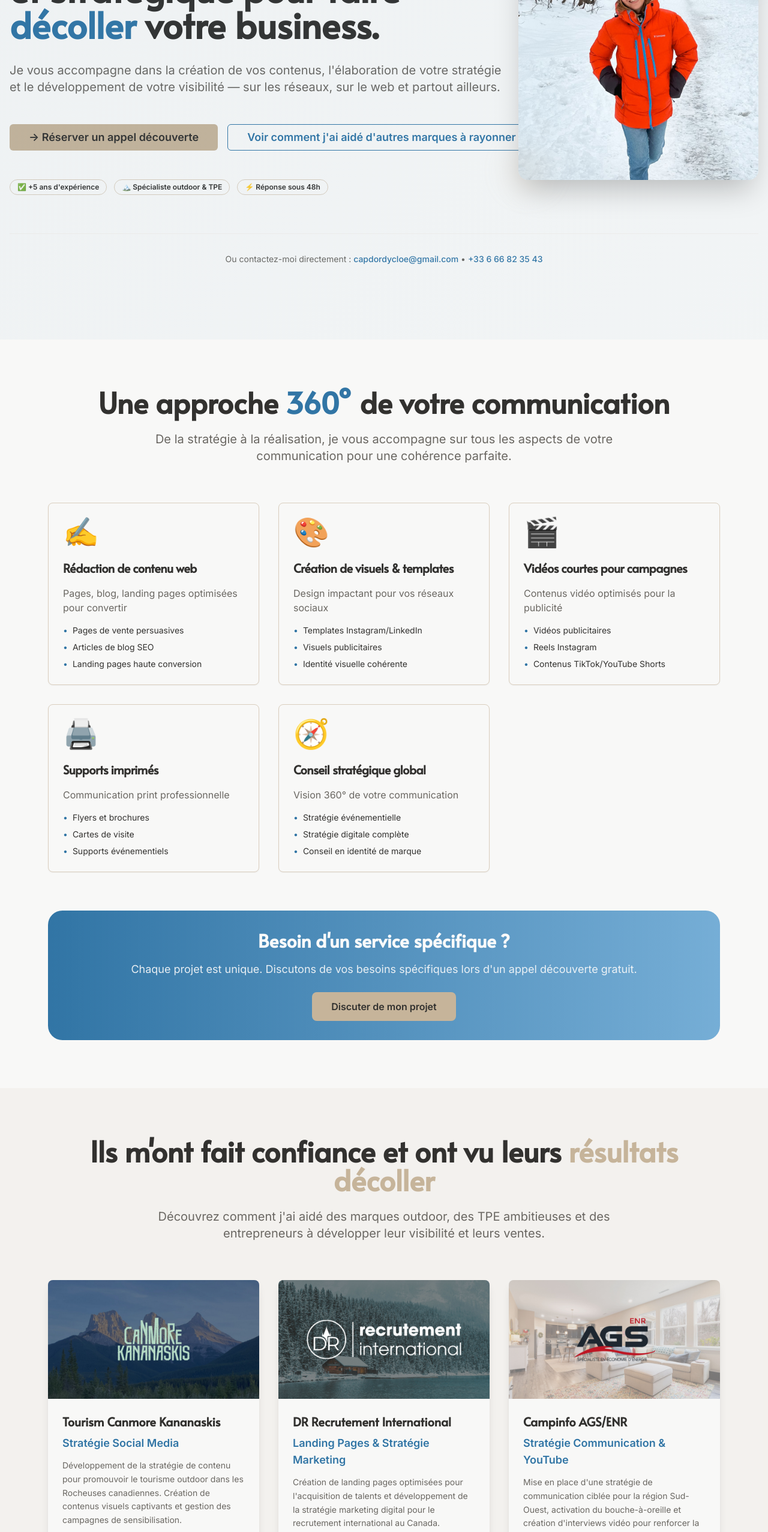
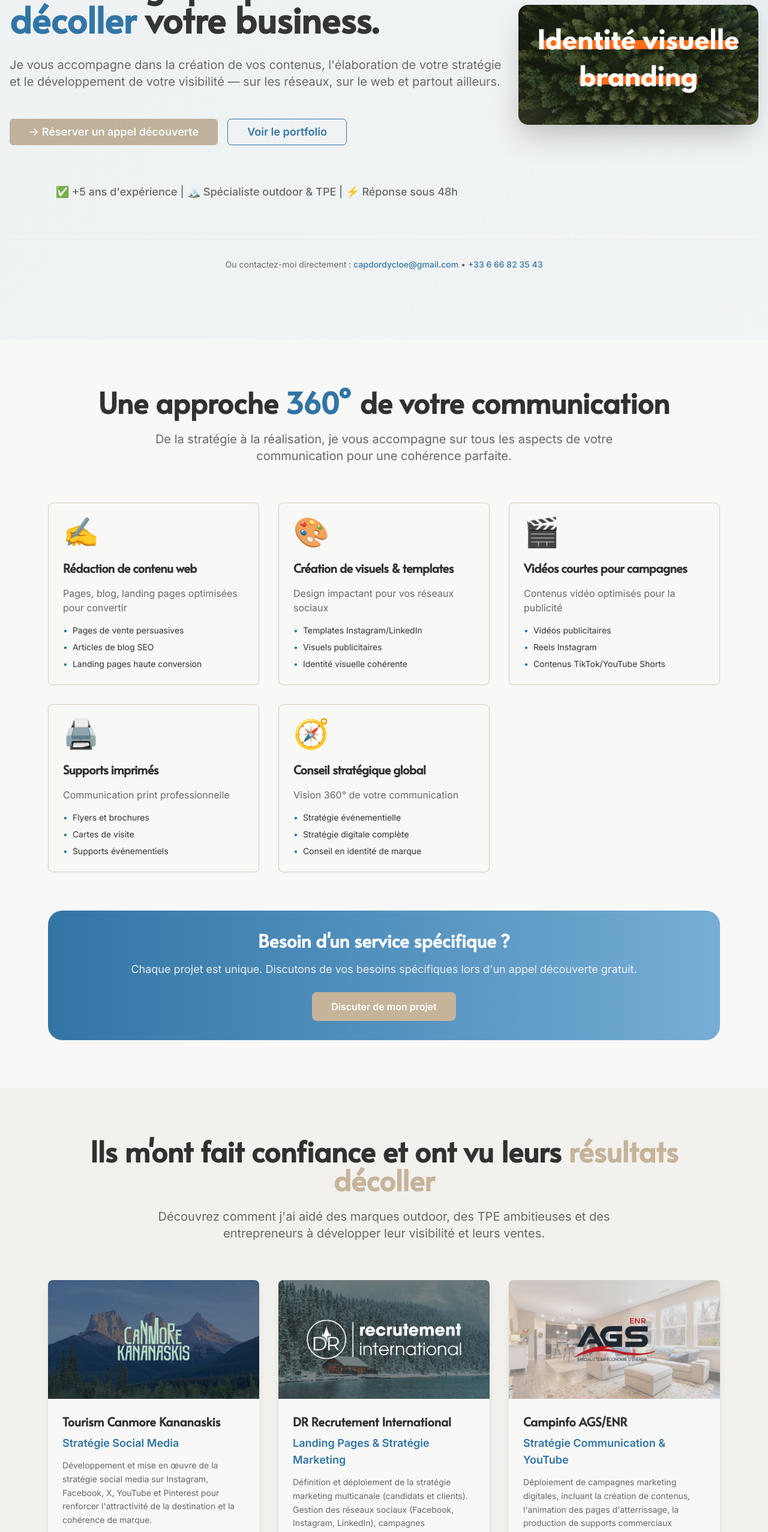
Before and after one commit to Cloecap/cloes-conversion-compass, a React (Vite) app: page / in a window 1280 px wide. Shown: the part 234-2788 px from the top of the page at 60% size. Built offline with nearby package versions, Linux system fonts and the light colour scheme.

Commit message:
Implement specified website modifications

```diff
--- a/src/components/CtaSection.tsx
+++ b/src/components/CtaSection.tsx
@@ -43,11 +43,11 @@ const CtaSection = () => {
           <div className="mb-8">
             <Button
               size="lg"
-              className="bg-secondary hover:bg-secondary/90 text-secondary-foreground px-12 py-4 text-xl font-bold transition-smooth shadow-lg hover:shadow-xl"
+              className="bg-white hover:bg-white/90 text-dark px-12 py-4 text-xl font-bold transition-smooth shadow-lg hover:shadow-xl"
               asChild
             >
               <a href="https://calendly.com/capdordycloe/30min" target="_blank" rel="noopener noreferrer">
-                Réserver un appel découverte
+                Réserver votre appel
               </a>
             </Button>
           </div>
--- a/src/components/Hero.tsx
+++ b/src/components/Hero.tsx
@@ -26,10 +26,10 @@ const Hero = () => {
             <div className="flex flex-col sm:flex-row gap-4 pt-4">
               <Button
                 size="lg"
-                className="bg-secondary hover:bg-secondary/90 text-secondary-foreground px-8 py-4 text-lg font-semibold transition-smooth"
+                className="bg-secondary hover:bg-secondary/90 text-white px-8 py-4 text-lg font-semibold transition-smooth"
                 asChild
               >
-                <a href="https://calendly.com/capdordycloe/30min?month=2025-07&date=2025-07-29" target="_blank" rel="noopener noreferrer">
+                <a href="https://calendly.com/capdordycloe/30min" target="_blank" rel="noopener noreferrer">
                   → Réserver un appel découverte
                 </a>
               </Button>
@@ -41,22 +41,16 @@ const Hero = () => {
                 asChild
               >
                 <a href="#portfolio">
-                  Voir comment j'ai aidé d'autres marques à rayonner
+                  Voir le portfolio
                 </a>
               </Button>
             </div>
 
-            {/* Badges de confiance */}
-            <div className="flex flex-wrap gap-3 pt-4">
-              <Badge variant="outline" className="px-3 py-1 text-xs">
-                ✅ +5 ans d'expérience
-              </Badge>
-              <Badge variant="outline" className="px-3 py-1 text-xs">
-                🏔️ Spécialiste outdoor & TPE
-              </Badge>
-              <Badge variant="outline" className="px-3 py-1 text-xs">
-                ⚡ Réponse sous 48h
-              </Badge>
+            {/* Centered text */}
+            <div className="text-center pt-8">
+              <p className="text-lg font-medium text-muted-foreground">
+                ✅ +5 ans d'expérience | 🏔️ Spécialiste outdoor & TPE | ⚡ Réponse sous 48h
+              </p>
             </div>
           </div>
 
@@ -64,8 +58,8 @@ const Hero = () => {
           <div className="col-span-4 relative">
             <div className="relative">
               <img
-                src="/lovable-uploads/03224d1c-b36a-42b5-8b64-0721f2c5c984.png"
-                alt="Cloé Capdordy dans la neige avec une veste orange Simond"
+                src="/lovable-uploads/ce9c671c-5e1b-4080-8c6d-b20b7edd9718.png"
+                alt="Illustration créative de Cloé Capdordy"
                 className="w-full h-auto rounded-2xl shadow-2xl object-cover max-h-80 lg:max-h-96"
               />
               {/* Overlay décoratif */}
--- a/src/components/PortfolioSection.tsx
+++ b/src/components/PortfolioSection.tsx
@@ -6,7 +6,7 @@ const PortfolioSection = () => {
     {
       title: "Tourism Canmore Kananaskis",
       subtitle: "Stratégie Social Media",
-      description: "Développement de la stratégie de contenu pour promouvoir le tourisme outdoor dans les Rocheuses canadiennes. Création de contenus visuels captivants et gestion des campagnes de sensibilisation.",
+      description: "Développement et mise en œuvre de la stratégie social media sur Instagram, Facebook, X, YouTube et Pinterest pour renforcer l'attractivité de la destination et la cohérence de marque.",
       image: "/lovable-uploads/9eeeb140-b074-4753-a457-6a8d11e83897.png",
       tags: ["Social Media", "Tourisme", "Outdoor", "Contenu Visuel"],
       link: "https://cloecapdordy.notion.site/?p=81027734ab1d4735aa03a119363a305b&pm=c"
@@ -14,7 +14,7 @@ const PortfolioSection = () => {
     {
       title: "DR Recrutement International",
       subtitle: "Landing Pages & Stratégie Marketing",
-      description: "Création de landing pages optimisées pour l'acquisition de talents et développement de la stratégie marketing digital pour le recrutement international au Canada.",
+      description: "Définition et déploiement de la stratégie marketing multicanale (candidats et clients). Gestion des réseaux sociaux (Facebook, Instagram, LinkedIn), campagnes publicitaires, création de contenus, landing pages et blog. Développement de l'image de marque au Québec et en Europe.",
       image: "/lovable-uploads/3fa908d1-350b-4388-9af7-3bb3b04f4841.png",
       tags: ["Landing Pages", "Recrutement", "SEO", "Conversion"],
       link: "https://cloecapdordy.notion.site/?p=d2f5d12ee2b6491897590d4e96b9bcd9&pm=c"
@@ -22,7 +22,7 @@ const PortfolioSection = () => {
     {
       title: "Campinfo AGS/ENR",
       subtitle: "Stratégie Communication & YouTube",
-      description: "Mise en place d'une stratégie de communication ciblée pour la région Sud-Ouest, activation du bouche-à-oreille et création d'interviews vidéo pour renforcer la crédibilité.",
+      description: "Déploiement de campagnes marketing digitales, incluant la création de contenus, l'animation des pages d'atterrissage, la production de supports commerciaux (témoignages clients, outils d'aide à la vente) et la mise en place de challenges internes pour dynamiser les équipes.",
       image: "/lovable-uploads/ceb6d50b-aff2-4aae-8003-c74d10932def.png",
       tags: ["Communication", "Vidéo", "YouTube", "B2B", "Énergie"],
       link: "https://cloecapdordy.notion.site/?p=f323c84549024c018a6e0c99f134246d&pm=c",
@@ -31,7 +31,7 @@ const PortfolioSection = () => {
     {
       title: "Groupe Lang & Associés",
       subtitle: "Expertise Automobile",
-      description: "Développement de l'identité de marque et stratégie de communication pour ce groupe spécialisé dans l'expertise automobile.",
+      description: "Conception et déploiement de la stratégie de communication du Groupe Lang & Associés, avec la création de contenus de marque, l'organisation d'événements professionnels, et la production de présentations corporate pour soutenir son développement et affirmer son positionnement sur le marché.",
       image: "/lovable-uploads/836b1a65-55de-46d0-87ee-bb60402bf22b.png",
       tags: ["Branding", "Automobile", "B2B", "Expertise"],
       link: "https://cloecapdordy.notion.site/?p=81a2a2c1242d458b879a216051968f75&pm=c"
--- a/src/components/ServicesSection.tsx
+++ b/src/components/ServicesSection.tsx
@@ -89,7 +89,7 @@ const ServicesSection = () => {
               href="https://calendly.com/capdordycloe/30min"
               target="_blank"
               rel="noopener noreferrer"
-              className="inline-block bg-secondary hover:bg-secondary/90 text-secondary-foreground px-8 py-3 rounded-lg font-semibold transition-smooth"
+              className="inline-block bg-secondary hover:bg-secondary/90 text-white px-8 py-3 rounded-lg font-semibold transition-smooth"
             >
               Discuter de mon projet
             </a>
--- a/src/components/TestimonialsSection.tsx
+++ b/src/components/TestimonialsSection.tsx
@@ -52,7 +52,7 @@ const TestimonialsSection = () => {
       <div className="container mx-auto max-w-6xl px-4">
         <div className="text-center mb-16">
           <h2 className="font-heading text-3xl md:text-5xl font-bold text-dark mb-6">
-            Ce que disent mes <span className="text-secondary">clients</span>
+            Témoignages <span className="text-secondary">clients</span>
           </h2>
           <p className="font-body text-xl text-muted-foreground max-w-3xl mx-auto">
             Des témoignages authentiques de dirigeants qui ont vu leur business se transformer
@@ -93,24 +93,6 @@ const TestimonialsSection = () => {
           ))}
         </div>
 
-        {/* Logos partenaires */}
-        <div className="text-center">
-          <h3 className="font-heading text-2xl font-bold text-dark mb-8">
-            Ils m'ont fait confiance
-          </h3>
-          <div className="grid grid-cols-2 md:grid-cols-4 gap-8 items-center justify-items-center">
-            {partners.map((partner, index) => (
-              <div key={index} className="grayscale hover:grayscale-0 transition-smooth">
-                <img
-                  src={partner.logo}
-                  alt={partner.name}
-                  className="h-16 w-auto object-contain filter hover:scale-110 transition-smooth"
-                />
-              </div>
-            ))}
-          </div>
-        </div>
-
         {/* Social proof */}
         <div className="mt-16 text-center">
           <div className="bg-gradient-to-r from-primary/10 to-secondary/10 rounded-2xl p-8 border border-primary/20">
--- a/src/components/WhyMeSection.tsx
+++ b/src/components/WhyMeSection.tsx
@@ -20,7 +20,7 @@ const WhyMeSection = () => {
     {
       icon: "🌍",
       title: "Bilingue FR/EN, expérience internationale",
-      description: "Une expertise qui s'étend au-delà des frontières, avec une compréhension des marchés francophones et anglophones."
+      description: "Une expertise qui s'étend au-delà des frontières, avec une compréhension des marchés Français et Canadiens."
     },
     {
       icon: "❤️",
```
